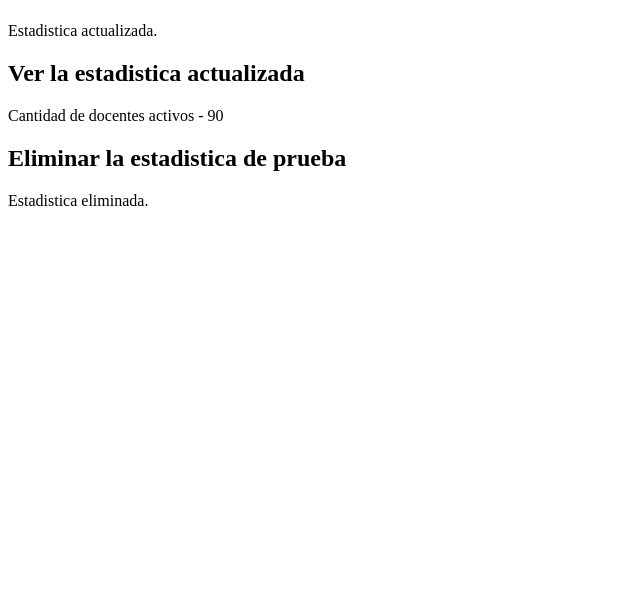
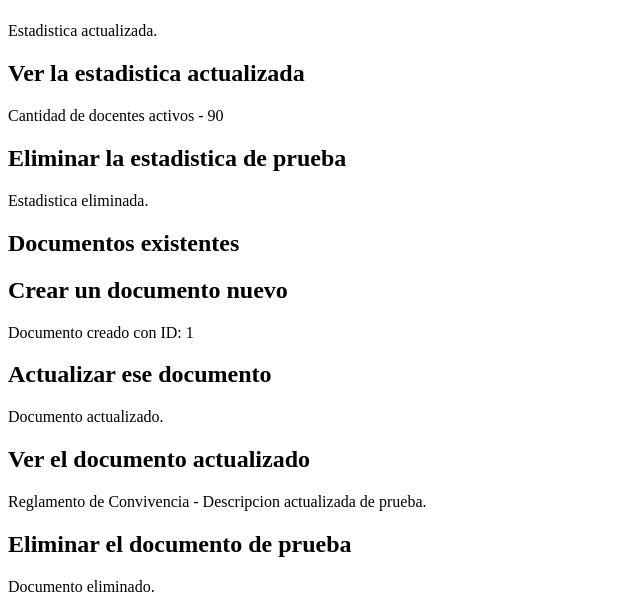
Before and after one commit to Peladin2/luminar_code, a PHP site: page /backend/probar_crud.php in a window 1280 px wide. Shown: the part 3131-3735 px from the top of the page, without its empty margins (0-640 px from the left). Before the commit the page ends 3337 px from the top, so only its background shows below. Run offline with PHP 8.4, Linux system fonts and the light colour scheme; data that the repository does not hold is empty.

Commit message:
feat: agrega prueba de CRUD para Documento

```diff
--- a/backend/probar_crud.php
+++ b/backend/probar_crud.php
@@ -247,3 +247,32 @@ echo $estadisticaActualizada['Titulo'] . " - " . $estadisticaActualizada['Valor'
 echo "<h2>Eliminar la estadistica de prueba</h2>";
 $estadistica->eliminar($nuevoIdEstadistica);
 echo "Estadistica eliminada.<br>";
+
+//Documento
+
+require_once __DIR__ . '/models/Documento.php';
+
+$documento = new Documento();
+
+echo "<h2>Documentos existentes</h2>";
+$listaDocumentos = $documento->obtenerTodos();
+foreach ($listaDocumentos as $fila) {
+    $soloDocentesTexto = $fila['Solo_Docentes'] == 1 ? "Si" : "No";
+    echo "ID " . $fila['ID_Documento'] . " - " . $fila['Nombre'] . " (Solo docentes: " . $soloDocentesTexto . ")<br>";
+}
+
+echo "<h2>Crear un documento nuevo</h2>";
+$nuevoIdDocumento = $documento->crear('Reglamento de Convivencia', 'Normas de convivencia institucional.', '/documentos/reglamento_convivencia.pdf', 0, 1);
+echo "Documento creado con ID: " . $nuevoIdDocumento . "<br>";
+
+echo "<h2>Actualizar ese documento</h2>";
+$documento->actualizar($nuevoIdDocumento, 'Reglamento de Convivencia', 'Descripcion actualizada de prueba.', '/documentos/reglamento_convivencia.pdf', 0);
+echo "Documento actualizado.<br>";
+
+echo "<h2>Ver el documento actualizado</h2>";
+$documentoActualizado = $documento->obtenerPorId($nuevoIdDocumento);
+echo $documentoActualizado['Nombre'] . " - " . $documentoActualizado['Descripcion'] . "<br>";
+
+echo "<h2>Eliminar el documento de prueba</h2>";
+$documento->eliminar($nuevoIdDocumento);
+echo "Documento eliminado.<br>";
```
